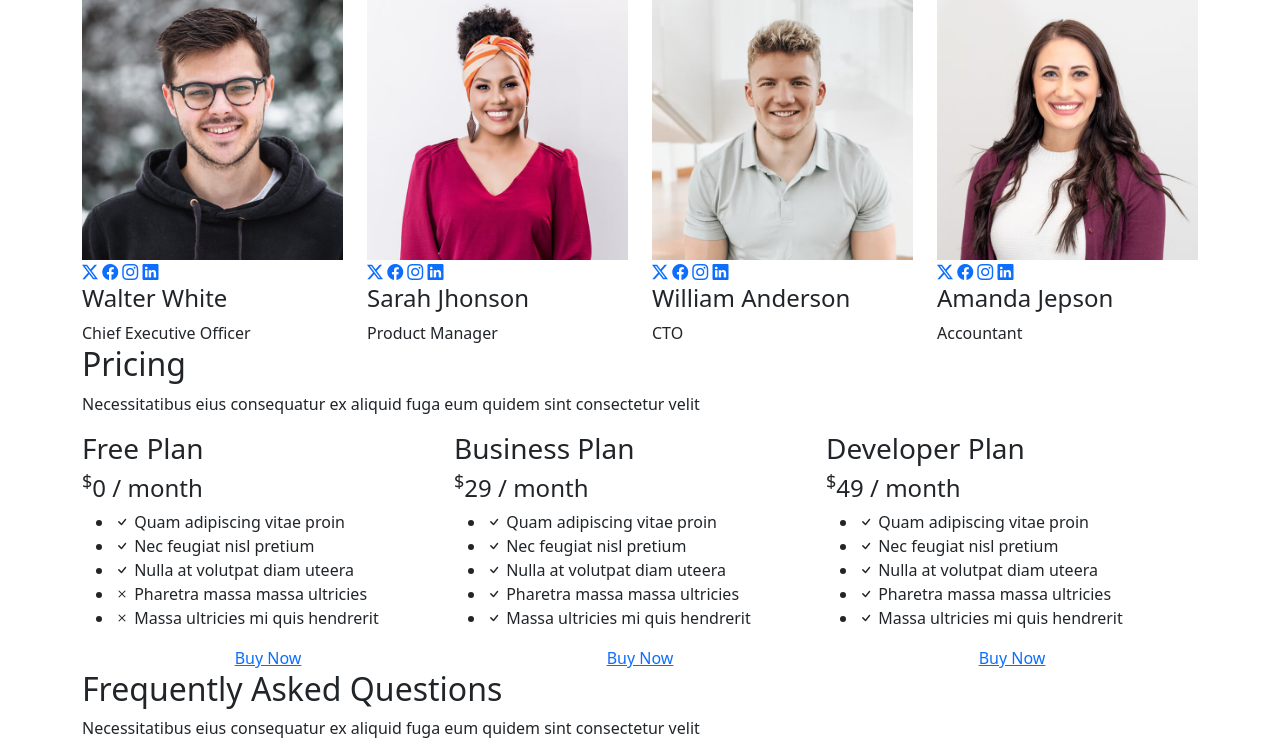
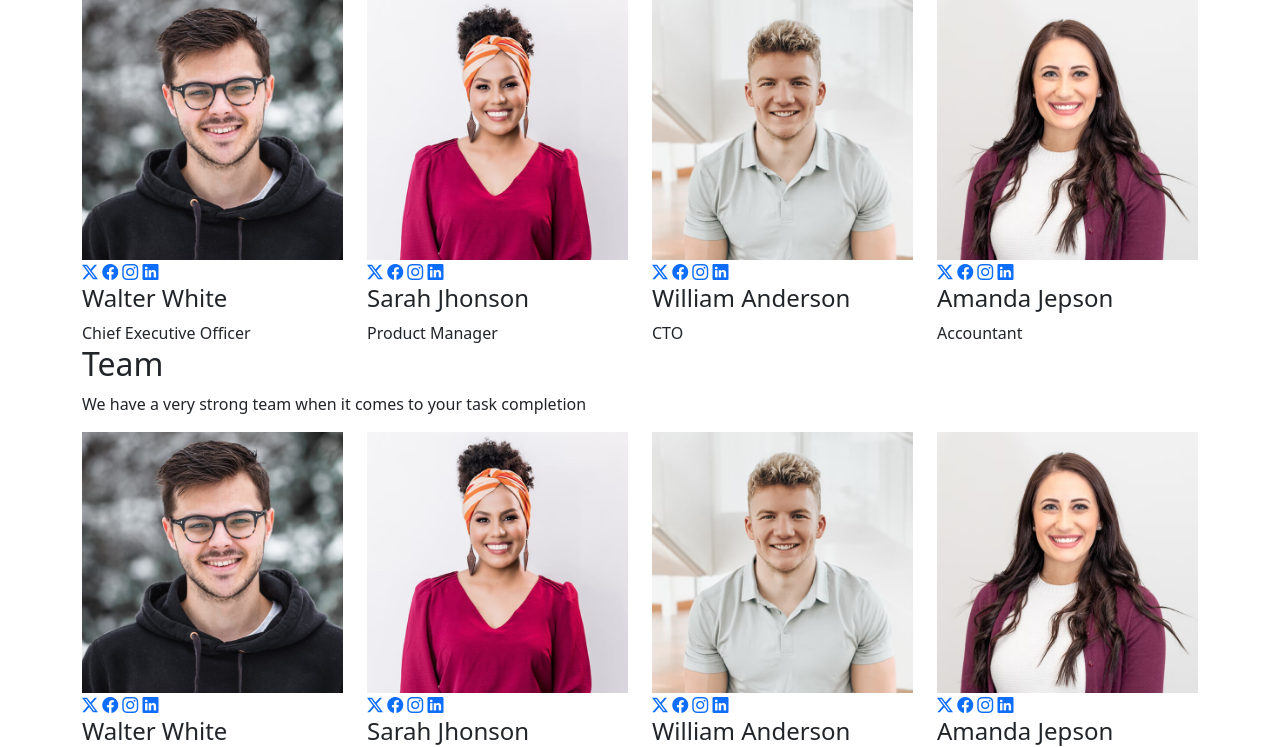
Before and after one commit to akotoboadi/django-tutorial-1, a Django app: page / in a window 1280 px wide; the page is wider, and only the part inside the window is pictured. Shown: the part 5753-6500 px from the top of that part. Run offline with Django 5.2, Linux system fonts and the light colour scheme; data comes from the database, SQL or seed files in the repository; both versions use the stored data as it was after the commit; some libraries are stand-ins or nearby versions.

Commit message:
added an imagefield to the model and made the configurations to allow it,also made the teams ifo section dynamic by accepting an image from the database to be used in the index1.html file

```diff
--- a/newapp/admin.py
+++ b/newapp/admin.py
@@ -1,6 +1,7 @@
 from django.contrib import admin
 
-from .models import Feature
+from .models import Feature,Team
 
 # Register your models here.
 admin.site.register(Feature)
+admin.site.register(Team)
--- a/newapp/models.py
+++ b/newapp/models.py
@@ -5,3 +5,10 @@ class  Feature(models.Model):
 
     name = models.CharField(max_length=100)
     details = models.CharField(max_length=500)
+
+
+class Team(models.Model):
+
+    name = models.CharField(max_length=100)
+    position  = models.CharField(max_length=80)
+    image = models.ImageField(upload_to='images/',default='images/default.jpg')
--- a/newapp/urls.py
+++ b/newapp/urls.py
@@ -1,5 +1,8 @@
 from django.urls import path
 from . import views
+# The code below is needed to import ...
+from django.conf import settings
+from django.conf.urls.static import static
 
 urlpatterns = [
     path('',views.greet1,name='greet1'),
@@ -15,3 +18,7 @@ urlpatterns = [
 
 
 ]
+
+# You need the code below to,configure Django to serve media files:
+if settings.DEBUG:
+    urlpatterns += static(settings.MEDIA_URL, document_root=settings.MEDIA_ROOT)
--- a/newapp/views.py
+++ b/newapp/views.py
@@ -3,7 +3,7 @@ from django.http import HttpResponse
 from django.contrib.auth.models import User, auth
 from django.contrib import messages
 
-from .models import Feature
+from .models import Feature,Team
 
 # Create your views here.
 def index(request):
@@ -20,6 +20,7 @@ def greet(request,name):
 def greet1 (request):
     name = "Patrick"
     features = Feature.objects.all()
+    teams = Team.objects.all()
 
 
 
@@ -30,6 +31,7 @@ def greet1 (request):
     return render(request,'index1.html',{
         "name":name.capitalize(),
         "features": features,
+        'teams': teams,
 
 
         })
--- a/templates/index1.html
+++ b/templates/index1.html
@@ -728,6 +728,98 @@
       </div>
 
     </section><!-- /Team Section -->
+    <section id="team" class="team section light-background">
+
+      <!-- Section Title -->
+      <div class="container section-title" data-aos="fade-up">
+        <h2>Team</h2>
+        <p>We have a very strong team when it comes to your task completion</p>
+      </div><!-- End Section Title -->
+
+      <div class="container">
+
+        <div class="row gy-4">
+          {% for team in teams%}
+
+          <div class="col-lg-3 col-md-6 d-flex align-items-stretch" data-aos="fade-up" data-aos-delay="100">
+            <div class="team-member">
+              <div class="member-img">
+                <!-- <img src="{% static 'assets/img/team/team-1.jpg' %}" class="img-fluid" alt=""> -->
+                <img src="{{ team.image.url }}" class="img-fluid" alt="Default or Uploaded Image">
+                <div class="social">
+                  <a href=""><i class="bi bi-twitter-x"></i></a>
+                  <a href=""><i class="bi bi-facebook"></i></a>
+                  <a href=""><i class="bi bi-instagram"></i></a>
+                  <a href=""><i class="bi bi-linkedin"></i></a>
+                </div>
+              </div>
+              <div class="member-info">
+                <h4>{{team.name}}</h4>
+                <span>{{team.position}}</span>
+              </div>
+            </div>
+          </div><!-- End Team Member -->
+          {% endfor%}
+
+          <!-- <div class="col-lg-3 col-md-6 d-flex align-items-stretch" data-aos="fade-up" data-aos-delay="200">
+            <div class="team-member">
+              <div class="member-img">
+                <img src="{% static 'assets/img/team/team-2.jpg' %}" class="img-fluid" alt="">
+                <div class="social">
+                  <a href=""><i class="bi bi-twitter-x"></i></a>
+                  <a href=""><i class="bi bi-facebook"></i></a>
+                  <a href=""><i class="bi bi-instagram"></i></a>
+                  <a href=""><i class="bi bi-linkedin"></i></a>
+                </div>
+              </div>
+              <div class="member-info">
+                <h4>Sarah Jhonson</h4>
+                <span>Product Manager</span>
+              </div>
+            </div>
+          </div><End Team Member
+
+          <div class="col-lg-3 col-md-6 d-flex align-items-stretch" data-aos="fade-up" data-aos-delay="300">
+            <div class="team-member">
+              <div class="member-img">
+                <img src="{% static 'assets/img/team/team-3.jpg' %}" class="img-fluid" alt="">
+                <div class="social">
+                  <a href=""><i class="bi bi-twitter-x"></i></a>
+                  <a href=""><i class="bi bi-facebook"></i></a>
+                  <a href=""><i class="bi bi-instagram"></i></a>
+                  <a href=""><i class="bi bi-linkedin"></i></a>
+                </div>
+              </div>
+              <div class="member-info">
+                <h4>William Anderson</h4>
+                <span>CTO</span>
+              </div>
+            </div>
+          </div>< End Team Member -->
+
+          <!-- <div class="col-lg-3 col-md-6 d-flex align-items-stretch" data-aos="fade-up" data-aos-delay="400">
+            <div class="team-member">
+              <div class="member-img">
+                <img src="{% static 'assets/img/team/team-4.jpg' %}" class="img-fluid" alt="">
+                <div class="social">
+                  <a href=""><i class="bi bi-twitter-x"></i></a>
+                  <a href=""><i class="bi bi-facebook"></i></a>
+                  <a href=""><i class="bi bi-instagram"></i></a>
+                  <a href=""><i class="bi bi-linkedin"></i></a>
+                </div>
+              </div>
+              <div class="member-info">
+                <h4>Amanda Jepson</h4>
+                <span>Accountant</span>
+              </div>
+            </div>
+          </div>End Team Member  -->
+
+        </div>
+
+      </div>
+
+    </section><!-- /Team Section -->
 
     <!-- Pricing Section -->
     <section id="pricing" class="pricing section">
```
Also changed, not shown: myproject/settings.py (+8 -0 lines), db.sqlite3, media/images/default.jpg (added), media/images/team-1.jpg (added), media/images/team-1_GIRxPdt.jpg (added), media/images/team-2.jpg (added), media/images/team-3.jpg (added), media/images/team-4.jpg (added), newapp/migrations/0002_team.py (added), newapp/migrations/0003_team_age.py (added), newapp/migrations/0004_remove_team_age_team_image.py (added), newapp/migrations/0005_rename_postion_team_position.py (added).
